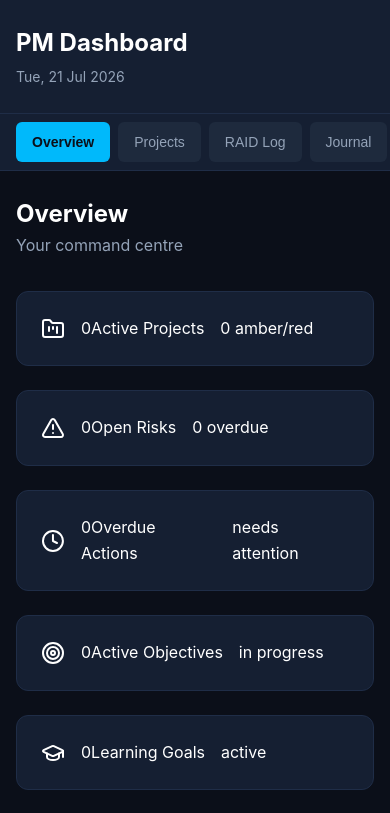
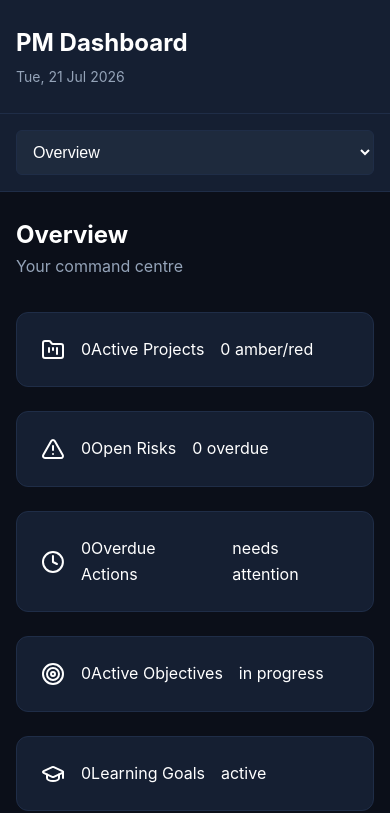
Before and after one commit to MemeSab/Dash-PM, a React (Vite) app: page / in a window 390 px wide. Shown: the top 813 px of the page. Built offline with nearby package versions, Linux system fonts and the light colour scheme.

Commit message:
Use mobile-friendly select dropdown for navigation

```diff
--- a/src/App.jsx
+++ b/src/App.jsx
@@ -59,31 +59,28 @@ function App() {
         <p style={{ color: '#94a3b8', margin: '0.25rem 0 0 0', fontSize: '0.875rem' }}>{today}</p>
       </header>
 
-      <nav style={{ backgroundColor: '#151f32', borderBottom: '1px solid #1f2d47', overflowX: 'auto', padding: '0.5rem 1rem' }}>
-        <div style={{ display: 'flex', gap: '0.5rem', minWidth: 'max-content' }}>
+      <div style={{ backgroundColor: '#151f32', borderBottom: '1px solid #1f2d47', padding: '1rem' }}>
+        <select
+          value={activeView}
+          onChange={(e) => setActiveView(e.target.value)}
+          style={{
+            width: '100%',
+            padding: '0.75rem',
+            backgroundColor: '#1e2a3d',
+            border: '1px solid #1f2d47',
+            borderRadius: '6px',
+            color: '#ffffff',
+            fontSize: '1rem',
+            cursor: 'pointer'
+          }}
+        >
           {navItems.map(item => (
-            <button
-              key={item.id}
-              onClick={() => setActiveView(item.id)}
-              style={{
-                padding: '0.75rem 1rem',
-                backgroundColor: activeView === item.id ? '#00b9fb' : '#1e2a3d',
-                color: activeView === item.id ? '#0b0f19' : '#94a3b8',
-                borderRadius: '6px',
-                border: 'none',
-                cursor: 'pointer',
-                fontSize: '0.875rem',
-                fontWeight: activeView === item.id ? 600 : 400,
-                whiteSpace: 'nowrap',
-                touchAction: 'manipulation',
-                WebkitTapHighlightColor: 'transparent'
-              }}
-            >
+            <option key={item.id} value={item.id} style={{ backgroundColor: '#1e2a3d' }}>
               {item.label}
-            </button>
+            </option>
           ))}
-        </div>
-      </nav>
+        </select>
+      </div>
 
       <main style={{ padding: '1.5rem 1rem', maxWidth: '1200px', margin: '0 auto' }}>
         <Suspense fallback={<div style={{ color: '#94a3b8' }}>Loading...</div>}>
```
